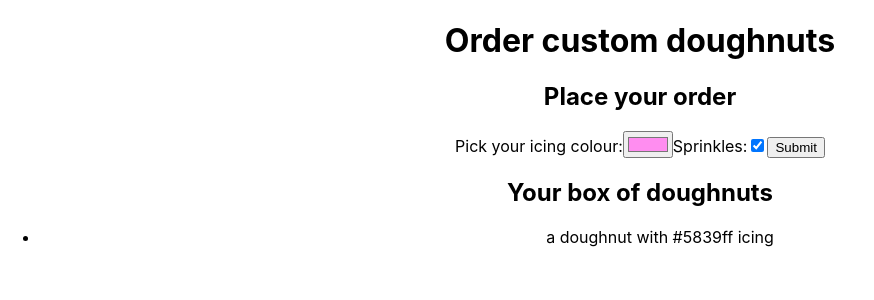
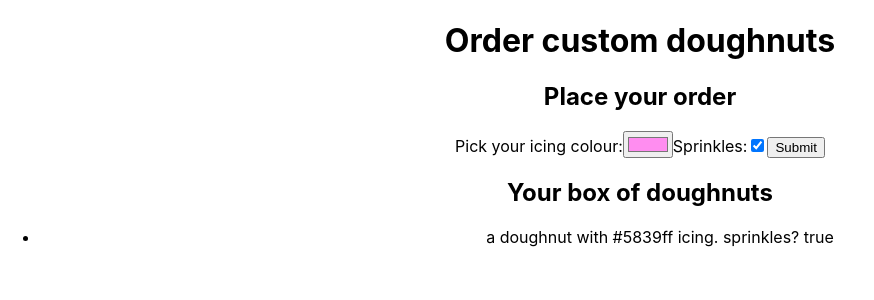
Before and after one commit to caleybrock/react-doughnuts, a React (Create React App) app: page / in a window 1280 px wide. Shown: the top 300 px of the page, without its empty margins (0-874 px from the left). Built offline with nearby package versions, Linux system fonts and the light colour scheme.

Commit message:
Create a doughnut component

```diff
--- a/src/App.js
+++ b/src/App.js
@@ -1,5 +1,6 @@
 import React, { Component } from 'react';
 import './App.css';
+import Doughnut from './Doughnut';
 
 class App extends Component {
   constructor() {
@@ -64,7 +65,7 @@ class App extends Component {
         <ul>
           {this.state.orders.map((doughnut, id) => {
             return (
-              <li key={id}>{`a doughnut with ${doughnut.icing} icing`}</li>
+              <Doughnut key={id} icing={doughnut.icing} sprinkles={doughnut.sprinkles} />
             )
           })}
         </ul>
--- /dev/null
+++ b/src/Doughnut.jsx
@@ -0,0 +1,17 @@
+import React, { Component } from 'react';
+import PropTypes from 'prop-types';
+
+class Doughnut extends Component {
+  static propTypes = {
+    icing: PropTypes.string,
+    sprinkles: PropTypes.bool,
+  }
+
+  render() {
+    return (
+        <li>{`a doughnut with ${this.props.icing} icing. sprinkles? ${this.props.sprinkles}`}</li>
+    );
+  }
+}
+
+export default Doughnut;
```
